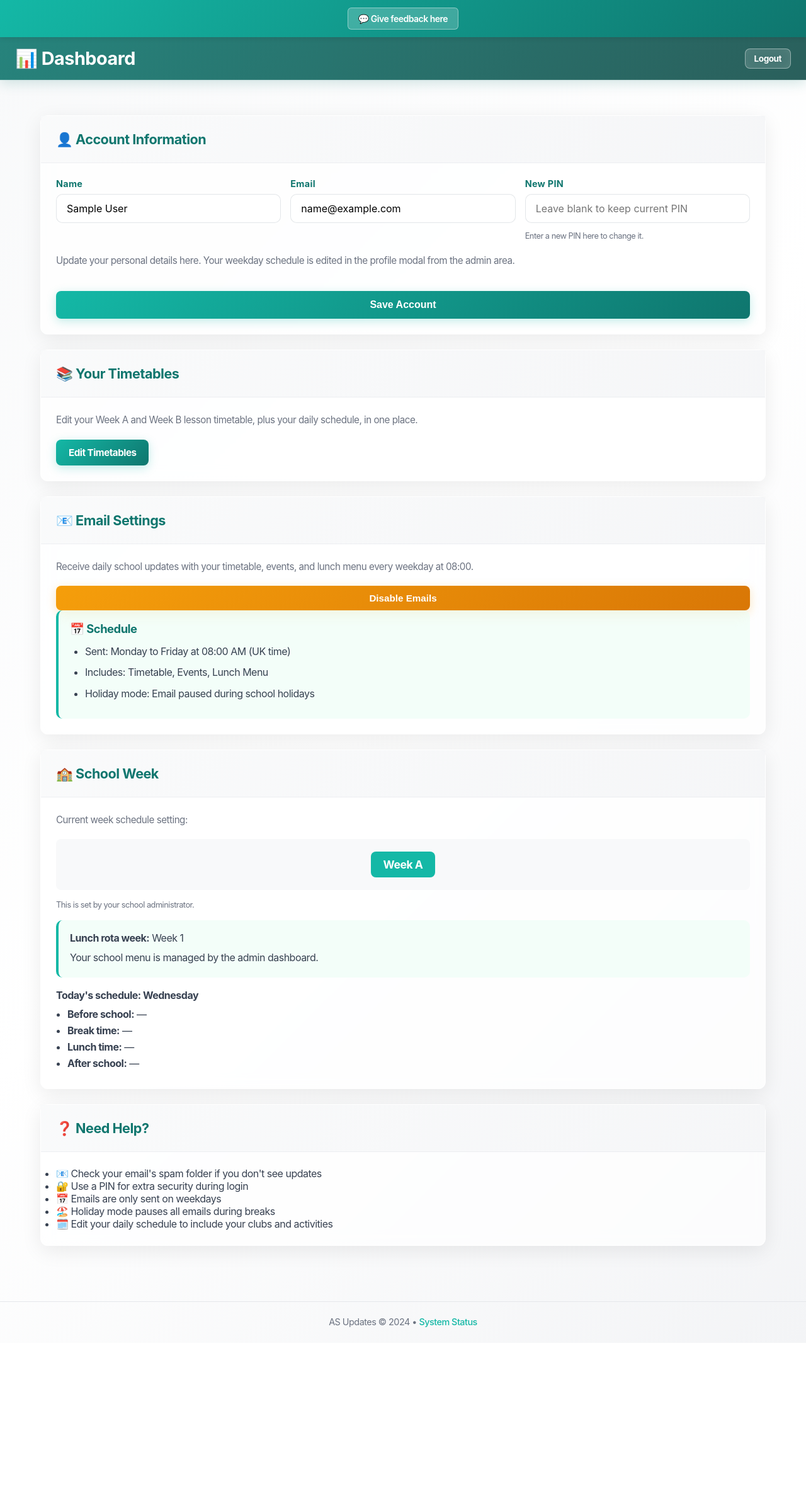
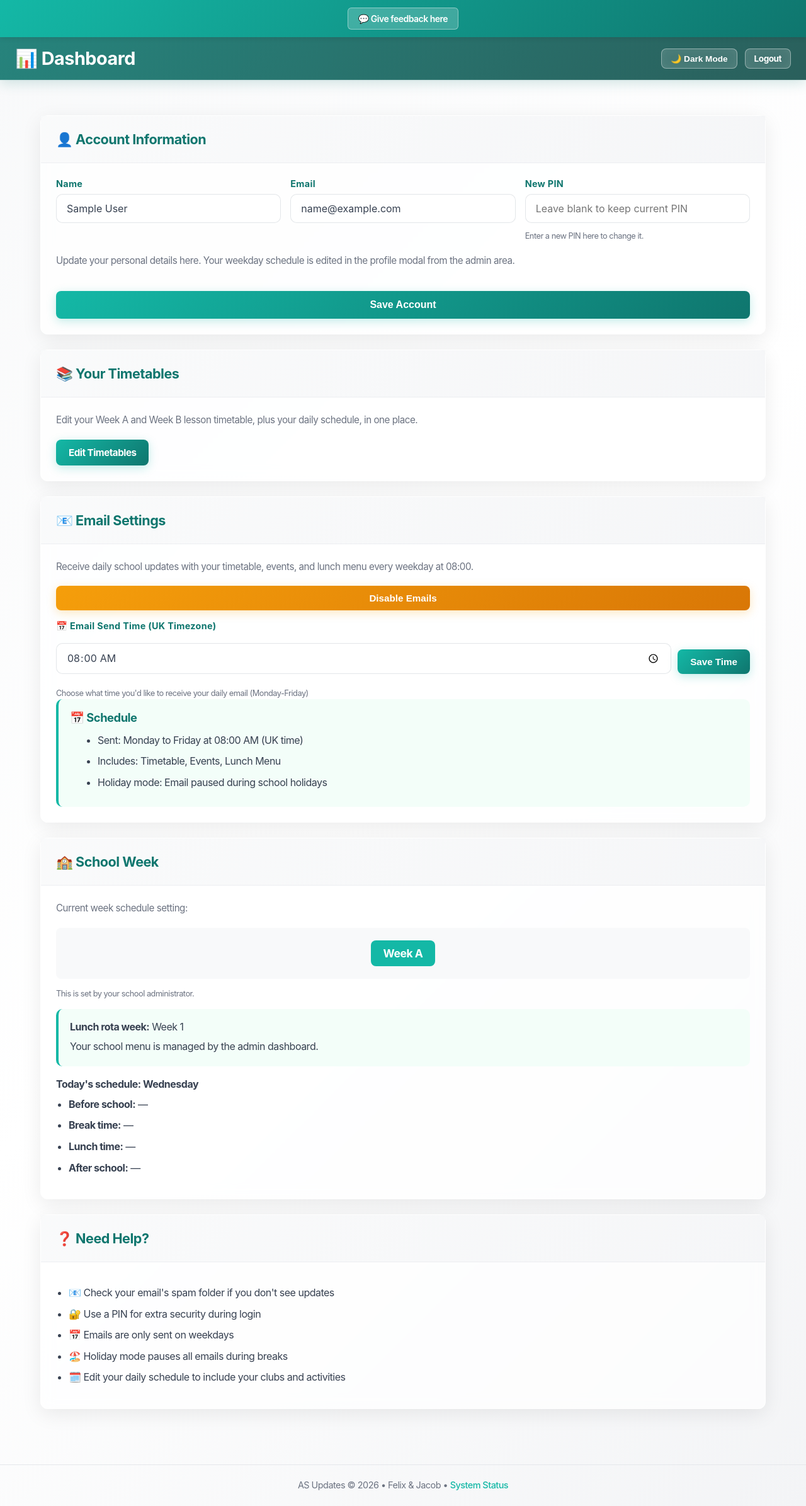
Before and after one commit to SmartSparkCoding/asupdates, a Flask app: page /dashboard in a window 1280 px wide. Shown: the whole page at 63% size. Before the commit the page ends 2107 px from the top, so only its background shows below. Run offline with Flask 3, Linux system fonts and the light colour scheme; the visitor is signed in with stand-in values (Sample User, id 1); data comes from the database, SQL or seed files in the repository.

Commit message:
werqerqwerqwer23io4u923847c089237408927q430c8972q498

```diff
--- a/app.py
+++ b/app.py
@@ -611,6 +611,7 @@ def dashboard():
             email=user.get("email", session.get("user_email")),
             name=user.get("name", ""),
             send_emails=user.get("send_emails", 1),
+            email_send_time=user.get("email_send_time", "08:00"),
             holiday_mode=settings["holiday_mode"],
             holiday_weeks=settings["holiday_weeks"],
             ab_week=settings["ab_week"],
@@ -750,6 +751,37 @@ def toggle_emails():
     except Exception as e:
         print(f"[✗] Toggle emails error: {e}")
         flash("Error updating setting", "danger")
+
+    return redirect(url_for("dashboard"))
+
+
+@app.route("/dashboard/update-email-time", methods=["POST"])
+@login_required
+def dashboard_update_email_time():
+    """Update user's preferred email send time."""
+
+    try:
+        email_send_time = request.form.get("email_send_time", "08:00")
+
+        # Validate time format (HH:MM)
+        if not email_send_time or len(email_send_time.split(":")) != 2:
+            flash("Invalid time format", "danger")
+            return redirect(url_for("dashboard"))
+
+        db = get_db()
+        c = db.cursor()
+        c.execute(
+            "UPDATE users SET email_send_time=? WHERE id=?",
+            (email_send_time, session["user_id"])
+        )
+        db.commit()
+        db.close()
+
+        flash(f"Email time updated to {email_send_time}", "success")
+
+    except Exception as e:
+        print(f"[✗] Update email time error: {e}")
+        flash("Error updating email time", "danger")
 
     return redirect(url_for("dashboard"))
 
--- a/db.py
+++ b/db.py
@@ -68,6 +68,8 @@ def init_db():
                 send_emails INTEGER DEFAULT 1,
                 timetable_a TEXT DEFAULT '',
                 timetable_b TEXT DEFAULT '',
+                email_send_time TEXT DEFAULT '08:00',
+                timezone TEXT DEFAULT 'Europe/London',
                 created_at TIMESTAMP DEFAULT CURRENT_TIMESTAMP
             )
             """
@@ -130,6 +132,8 @@ def verify_schema():
                 send_emails INTEGER DEFAULT 1,
                 timetable_a TEXT DEFAULT '',
                 timetable_b TEXT DEFAULT '',
+                email_send_time TEXT DEFAULT '08:00',
+                timezone TEXT DEFAULT 'Europe/London',
                 created_at TIMESTAMP DEFAULT CURRENT_TIMESTAMP
             )
             """
@@ -153,6 +157,8 @@ def verify_schema():
         _ensure_column(conn, "users", "timetable_a", "TEXT DEFAULT ''")
         _ensure_column(conn, "users", "timetable_b", "TEXT DEFAULT ''")
         _ensure_column(conn, "users", "day_timetable", "TEXT DEFAULT ''")
+        _ensure_column(conn, "users", "email_send_time", "TEXT DEFAULT '08:00'")
+        _ensure_column(conn, "users", "timezone", "TEXT DEFAULT 'Europe/London'")
         _ensure_column(conn, "settings", "holiday_weeks", "INTEGER DEFAULT 0")
         _ensure_column(conn, "settings", "menu_week", "INTEGER DEFAULT 1")
         _ensure_column(conn, "settings", "menu_week_1", "TEXT DEFAULT ''")
--- a/static/style.css
+++ b/static/style.css
@@ -25,6 +25,29 @@
     --info: #2dd4bf;
     --border-radius: 12px;
     --transition: all 0.3s cubic-bezier(0.4, 0, 0.2, 1);
+    --bg-primary: #ffffff;
+    --bg-secondary: #f8f9fa;
+    --text-primary: #1f2937;
+    --text-secondary: #6b7280;
+    --border-color: #e5e7eb;
+}
+
+@media (prefers-color-scheme: dark) {
+    :root:not([data-theme="light"]) {
+        --bg-primary: #1a1a1a;
+        --bg-secondary: #2d2d2d;
+        --text-primary: #f3f4f6;
+        --text-secondary: #d1d5db;
+        --border-color: #404040;
+    }
+}
+
+[data-theme="dark"] {
+    --bg-primary: #1a1a1a;
+    --bg-secondary: #2d2d2d;
+    --text-primary: #f3f4f6;
+    --text-secondary: #d1d5db;
+    --border-color: #404040;
 }
 
 html, body {
@@ -235,6 +298,20 @@ a:hover {
     transition: var(--transition);
     background: rgba(255, 255, 255, 0.8);
     backdrop-filter: blur(10px);
+    color: inherit;
+}
+
+[data-theme="dark"] .form-item input,
+[data-theme="dark"] .form-item textarea,
+[data-theme="dark"] .form-item select,
+[data-theme="dark"] .timetable-table input,
+[data-theme="dark"] .timetable-table textarea,
+[data-theme="dark"] .schedule-table input,
+[data-theme="dark"] .schedule-table textarea,
+[data-theme="dark"] .menu-textarea {
+    background: rgba(60, 60, 60, 0.8);
+    border-color: rgba(100, 100, 100, 0.5);
+    color: #f3f4f6;
 }
 
 .form-item input:focus,
@@ -543,10 +620,27 @@ a:hover {
 
 .schedule-preview ul {
     padding-left: 18px;
+    margin: 8px 0;
 }
 
 .schedule-preview li {
     margin-bottom: 6px;
+    line-height: 1.5;
+}
+
+.card ul {
+    margin: 12px 0;
+    padding-left: 20px;
+}
+
+.card li {
+    margin-bottom: 8px;
+    line-height: 1.6;
+    color: var(--gray-dark);
+}
+
+[data-theme="dark"] .card li {
+    color: var(--text-secondary);
 }
 
 .markdown-content {
--- a/templates/dashboard.html
+++ b/templates/dashboard.html
@@ -32,6 +32,7 @@
             <h2>📊 Dashboard</h2>
         </div>
         <div class="topbar-right">
+            <button id="theme-toggle" class="btn btn-small btn-outline" title="Toggle dark mode">🌙 Dark Mode</button>
             <a href="/logout" class="btn btn-small btn-outline">Logout</a>
         </div>
     </div>
@@ -98,7 +99,7 @@
             </div>
             <div class="card-body">
                 <p class="card-description">
-                    Receive daily school updates with your timetable, events, and lunch menu every weekday at 08:00.
+                    Receive daily school updates with your timetable, events, and lunch menu every weekday at {{ email_send_time or '08:00' }}.
                 </p>
 
                 <form method="POST" action="/toggle-emails" class="form-group">
@@ -109,10 +110,21 @@
                     {% endif %}
                 </form>
 
+                <div class="form-item" style="margin-top: 16px;">
+                    <form method="POST" action="/dashboard/update-email-time" class="form-group">
+                        <label for="email_send_time">📅 Email Send Time (UK timezone)</label>
+                        <div style="display: flex; gap: 10px; align-items: flex-end;">
+                            <input type="time" id="email_send_time" name="email_send_time" value="{{ email_send_time or '08:00' }}" style="flex: 1;">
+                            <button type="submit" class="btn btn-primary">Save Time</button>
+                        </div>
+                        <p class="help-text">Choose what time you'd like to receive your daily email (Monday-Friday)</p>
+                    </form>
+                </div>
+
                 <div class="info-box">
                     <h4>📅 Schedule</h4>
                     <ul>
-                        <li>Sent: Monday to Friday at 08:00 AM (UK time)</li>
+                        <li>Sent: Monday to Friday at {{ email_send_time or '08:00' }} AM (UK time)</li>
                         <li>Includes: Timetable, Events, Lunch Menu</li>
                         <li>Holiday mode: Email paused during school holidays</li>
                     </ul>
@@ -167,7 +179,20 @@
     </div>
 
     <footer class="page-footer">
-        <p>AS Updates &copy; 2024 • <a href="/api/status">System Status</a></p>
+        <p>AS Updates &copy; <span id="year"></span> • Felix & Jacob • <a href="/api/status">System Status</a></p>
     </footer>
-</body>
-</html>
+    <script>
+        document.getElementById('year').textContent = new Date().getFullYear();
+        const themeToggle = document.getElementById('theme-toggle');
+        const html = document.documentElement;
+        const savedTheme = localStorage.getItem('theme') || (window.matchMedia('(prefers-color-scheme: dark)').matches ? 'dark' : 'light');
+        if (savedTheme === 'dark') html.setAttribute('data-theme', 'dark');
+        themeToggle.addEventListener('click', () => {
+            const current = html.getAttribute('data-theme');
+            const newTheme = current === 'dark' ? 'light' : 'dark';
+            html.setAttribute('data-theme', newTheme);
+            localStorage.setItem('theme', newTheme);
+            themeToggle.textContent = newTheme === 'dark' ? '🌟 Light Mode' : '🌙 Dark Mode';
+        });
+        if (savedTheme === 'dark') themeToggle.textContent = '🌟 Light Mode';
+    </script>
```
Also changed, not shown: other parts of static/style.css (+70 -0 lines), scheduler.py (+75 -13 lines), templates/admin.html (+17 -3 lines).
